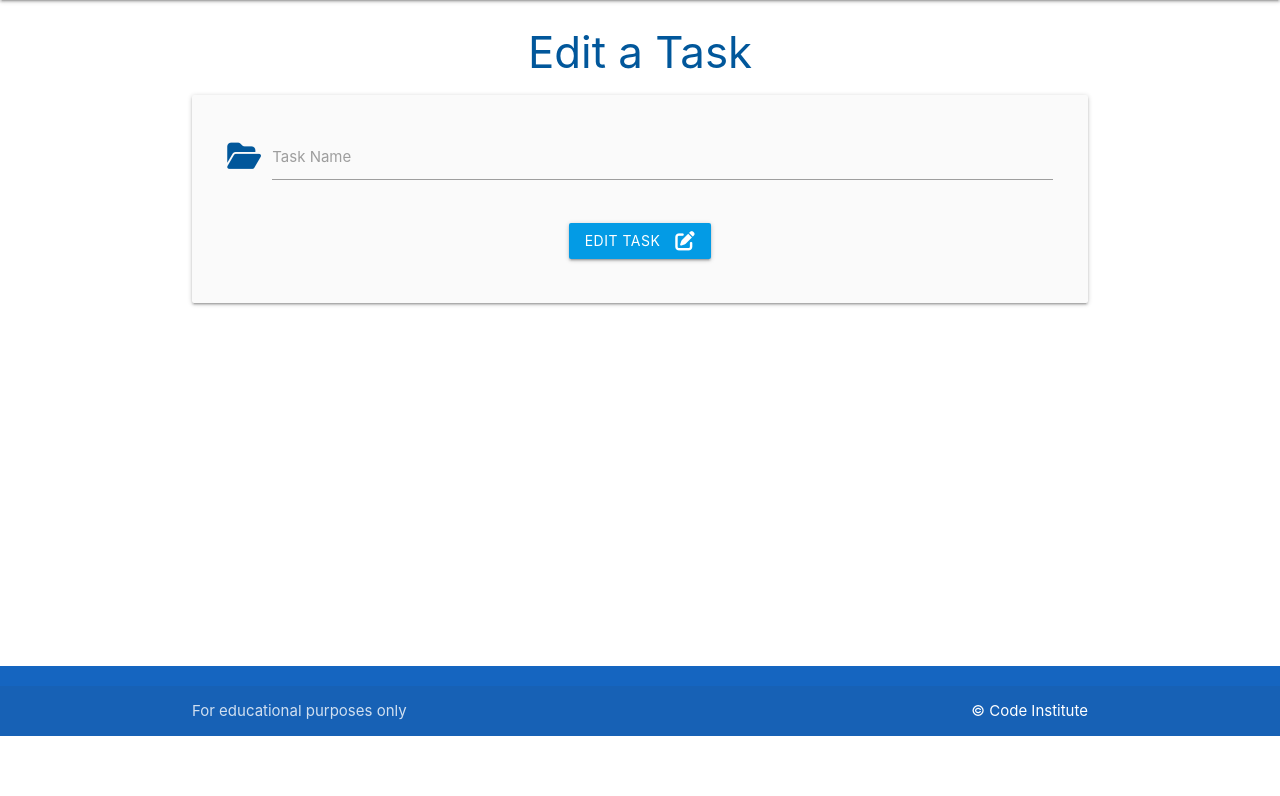
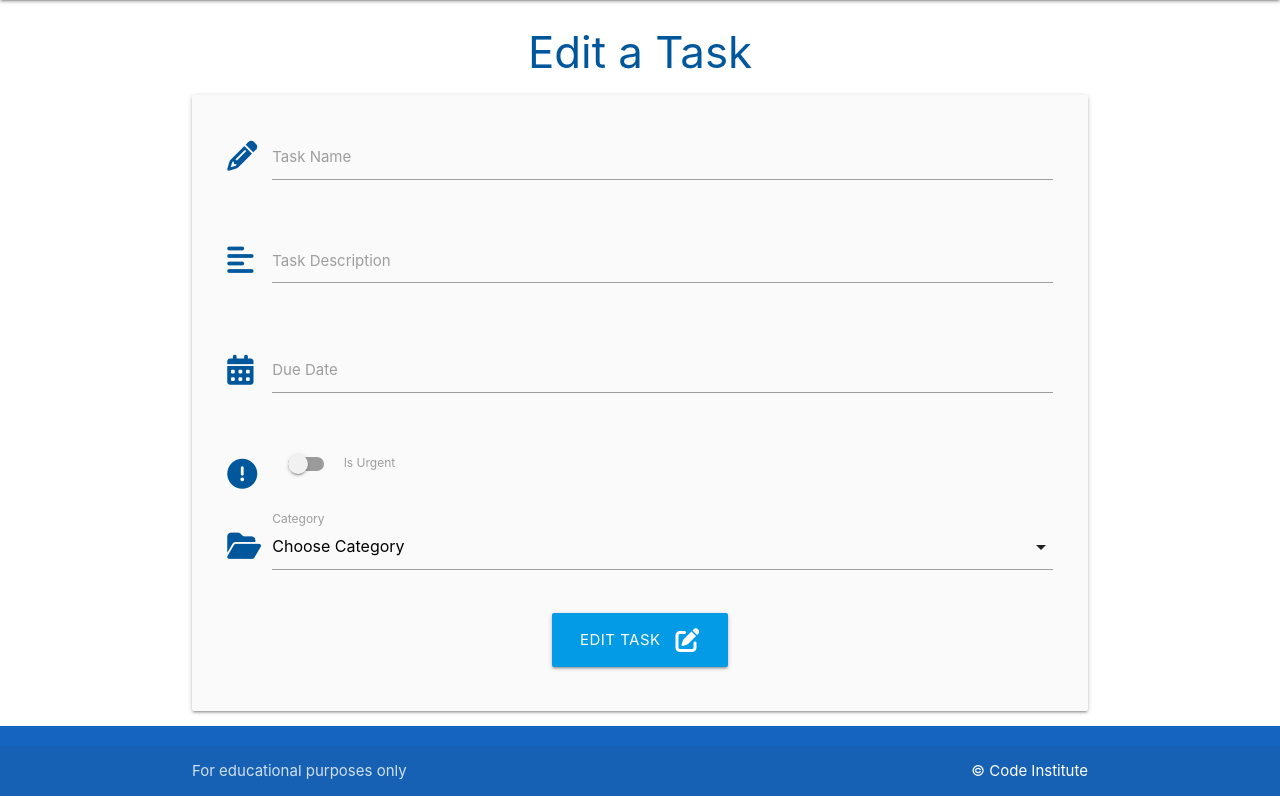
Before and after one commit to rstan-dev/Flask-sql-project, a Flask app: template taskmanager/templates/edit_task.html in a window 1280 px wide. Shown: the part 64-860 px from the top of the page. Before the commit the page ends 800 px from the top, so only its background shows below. Run offline with Flask 3, Linux system fonts and the light colour scheme; the template is opened without the code that fills it, so the values that code supplies are empty.

Commit message:
create edit_task route, edit_task page and dsplay and update task info

```diff
--- a/taskmanager/templates/edit_task.html
+++ b/taskmanager/templates/edit_task.html
@@ -5,19 +5,73 @@
 
 <div class="row card-panel grey lighten-5">
     <form class="col s12" method="POST" action="{{ url_for('edit_task', task_id=task.id) }}">
-        <!-- task-name -->
+        <!-- task name -->
+        <div class="row">
+            <div class="input-field col s12">
+                <i class="fas fa-pencil-alt prefix light-blue-text text-darken-4"></i>
+                <input id="task_name" name="task_name" value="{{ task.task_name }}" minlength="5" maxlength="50"
+                    type="text" class="validate" required>
+                <label for="task_name">Task Name</label>
+            </div>
+        </div>
+        <!-- task description -->
+        <div class="row">
+            <div class="input-field col s12">
+                <i class="fas fa-align-left prefix light-blue-text text-darken-4"></i>
+                <textarea id="task_description" name="task_description" minlength="5" maxlength="200" type="text"
+                    class="materialize-textarea validate" required>
+                    {{- task.task_description -}}
+                </textarea>
+                <label for="task_description">Task Description</label>
+            </div>
+        </div>
+        <!-- due date -->
+        <div class="row">
+            <div class="input-field col s12">
+                <i class="fas fa-calendar-alt prefix light-blue-text text-darken-4"></i>
+                <input id="due_date" name="due_date" type="text" value="{{ task.due_date.strftime('%d %B, %Y') }}"
+                    class="datepicker validate" required>
+                <label for="due_date">Due Date</label>
+            </div>
+        </div>
+        <!-- is urgent -->
+        <div class="row">
+            <div class="input-field col s12">
+                <div class="switch">
+                    <i class="fas fa-exclamation-circle prefix light-blue-text text-darken-4"></i>
+                    <label for="is_urgent">
+                        {% if task.is_urgent == True %}
+                        <input id="is_urgent" name="is_urgent" type="checkbox" checked>
+                        {% else %}
+                        <input id="is_urgent" name="is_urgent" type="checkbox">
+                        {% endif %}
+                        <span class="lever"></span>
+                        Is Urgent
+                    </label>
+                </div>
+            </div>
+        </div>
+        <!-- category id -->
         <div class="row">
             <div class="input-field col s12">
                 <i class="fas fa-folder-open prefix light-blue-text text-darken-4"></i>
-                <input name="task_name" value="{{ task.task_name }}" id="task_name" type="text" class="validate"
-                    minlength="3" maxlength="25" required>
-                <label for="task_name">Task Name</label>
+                <select id="category_id" name="category_id" class="validate" required>
+                    <option value="" disabled>Choose Category</option>
+                    {% for category in categories %}
+                    {% if category == task.category %}
+                    <option value="{{ category.id }}" selected>{{ category.category_name }}</option>
+                    {% else %}
+                    <option value="{{ category.id }}">{{ category.category_name }}</option>
+                    {% endif %}
+                    {% endfor %}
+                </select>
+                <label for="category_id">Category</label>
             </div>
         </div>
         <!-- submit button -->
         <div class="row">
             <div class="col s12 center-align">
-                <button type="submit" class="btn large light-blue darken-1">
+                <button type="submit" class="btn-large light-blue darken-1">
                     Edit Task <i class="fas fa-edit right"></i>
                 </button>
             </div>
--- a/taskmanager/templates/tasks.html
+++ b/taskmanager/templates/tasks.html
@@ -25,7 +25,9 @@
         <div class="collapsible-body">
             <strong>{{ task.category }}</strong>
             <p>{{ task.task_description }}</p>
-            <a href="{{ url_for('edit_task', task_id=task.id) }}" class="btn green accent-4">Edit</a>
+            <p>
+                <a href="{{ url_for('edit_task', task_id=task.id) }}" class="btn green accent-4">Edit</a>
+            </p>
         </div>
     </li>
     {% endfor %}
```
Also changed, not shown: taskmanager/routes.py (+16 -1 lines), taskmanager/templates/edit_task_del.html (added, +28 -0 lines).
